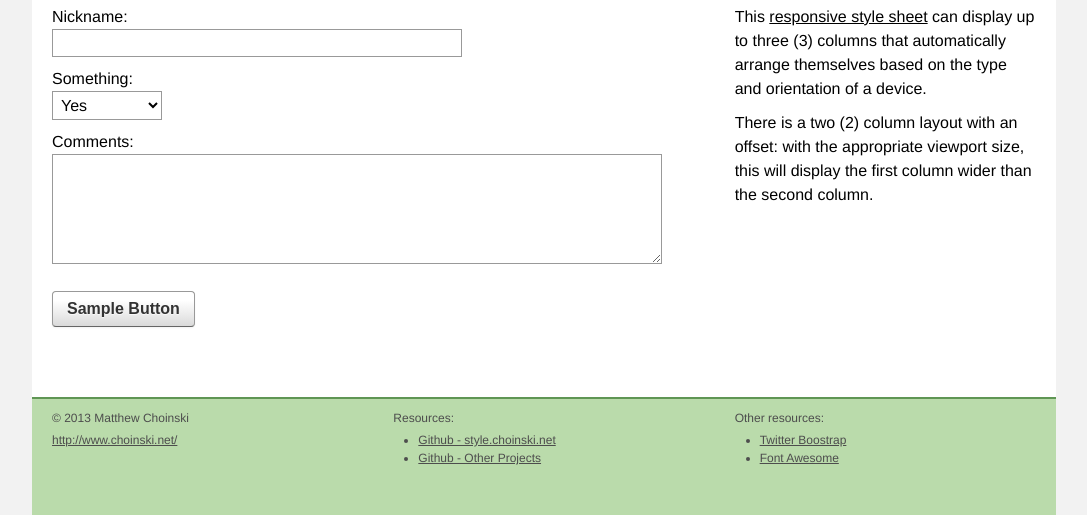
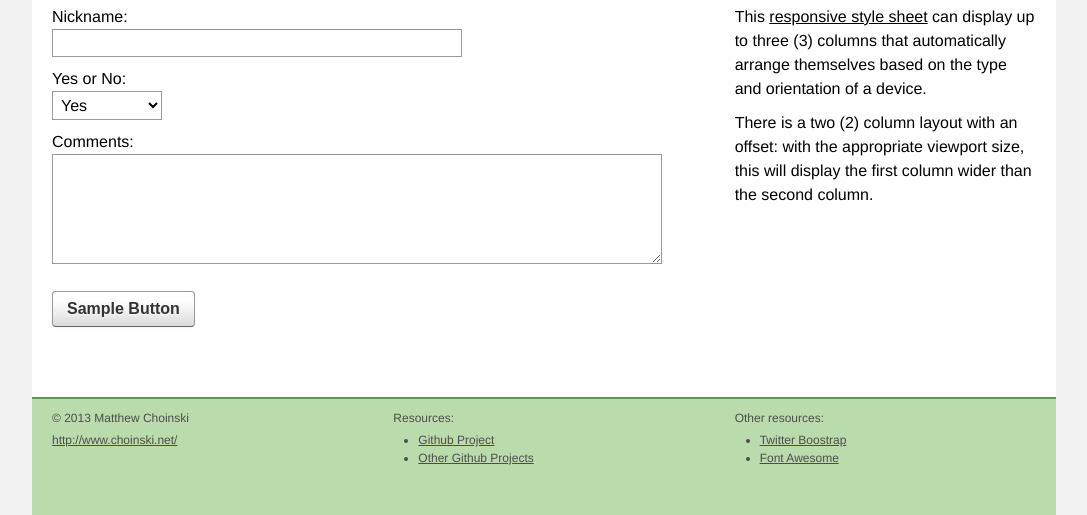
Before and after one commit to mattchoinski/style, a plain HTML site: page index.html in a window 1280 px wide. Shown: the part 425-940 px from the top of the page, without its empty margins (96-1183 px from the left). Drawn offline with Linux system fonts and the light colour scheme.

Commit message:
Update the pages file.

```diff
--- a/index.html
+++ b/index.html
@@ -53,7 +53,7 @@
 						<ol>
 							<li><label for="nickname">Nickname:</label> <input name="nickname" id="nickname" type="text" /></li>
 							<li>
-								<label for="choice">Something:</label>
+								<label for="choice">Yes or No:</label>
 								<select class="small" name="choice" id="choice">
 									<option value="1">Yes</option>
 									<option value="0">No</option>
@@ -80,8 +80,8 @@
 				<section>
 					<p>Resources:</p>
 					<ul>
-						<li><a href="https://github.com/mattchoinski/style" target="_blank">Github - style.choinski.net</a></li>
-						<li><a href="https://github.com/mattchoinski" target="_blank">Github - Other Projects</a></li>
+						<li><a href="https://github.com/mattchoinski/style" target="_blank">Github Project</a></li>
+						<li><a href="https://github.com/mattchoinski" target="_blank">Other Github Projects</a></li>
 					</ul>
 				</section>
 				<section>
```
